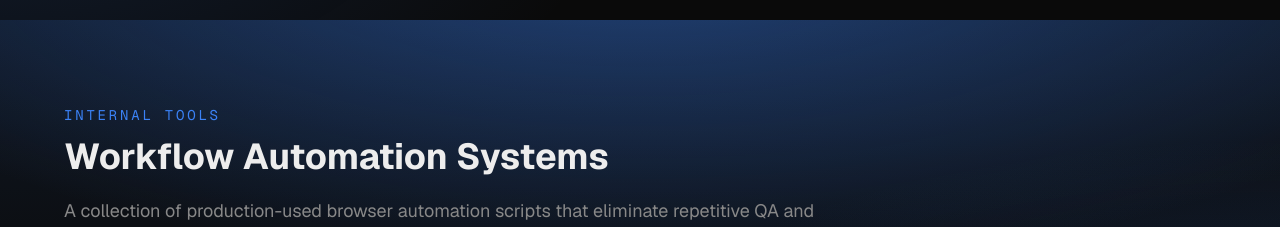
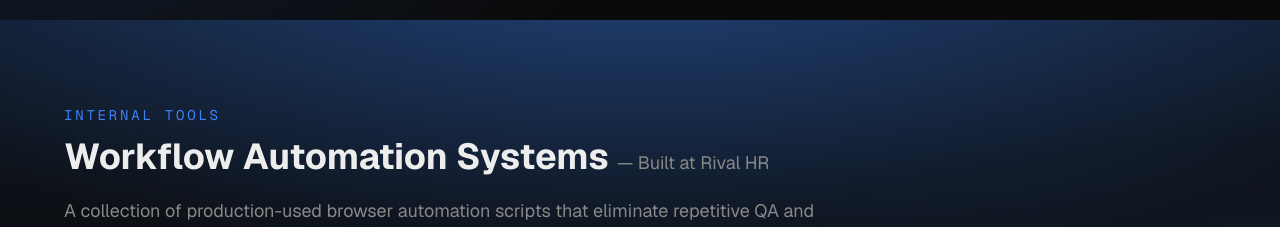
Before and after one commit to mangfredo/portfolio, a Next.js app: page / in a window 1280 px wide. Shown: the part 7180-7407 px from the top of the page. Built offline with nearby package versions, Linux system fonts and the light colour scheme.

Commit message:
added a branding for internal tools

```diff
--- a/src/components/Decalogue.tsx
+++ b/src/components/Decalogue.tsx
@@ -18,7 +18,7 @@ export default function Decalogue() {
     <section id="scripts" className="py-28 px-8">
       <div className="max-w-6xl mx-auto">
         <p className="sel-invert font-mono text-sm uppercase tracking-[0.2em] mb-3" style={{ color: "var(--accent)" }}>Internal Tools</p>
-        <h2 className="text-4xl font-bold mb-5">Workflow Automation Systems</h2>
+        <h2 className="text-4xl font-bold mb-5">Workflow Automation Systems <span className="text-lg font-normal" style={{ color: "var(--muted)" }}>— Built at Rival HR</span></h2>
         <p className="text-lg mb-8 max-w-3xl" style={{ color: "var(--muted)" }}>
           A collection of production-used browser automation scripts that eliminate repetitive QA and development tasks.
         </p>
```
